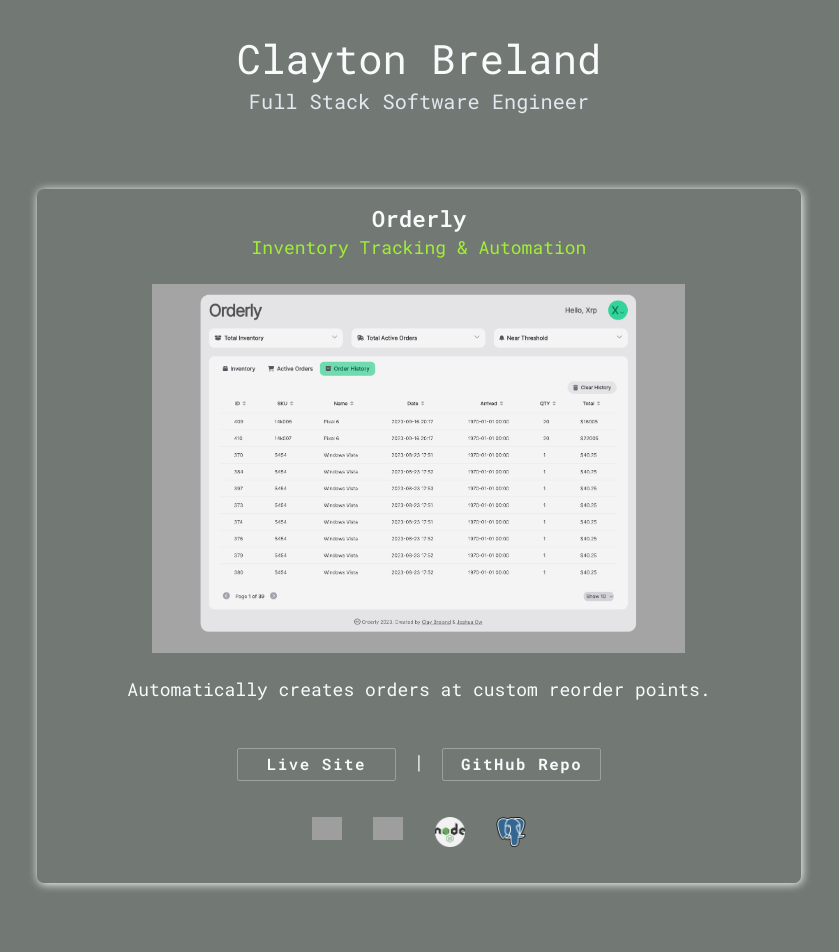
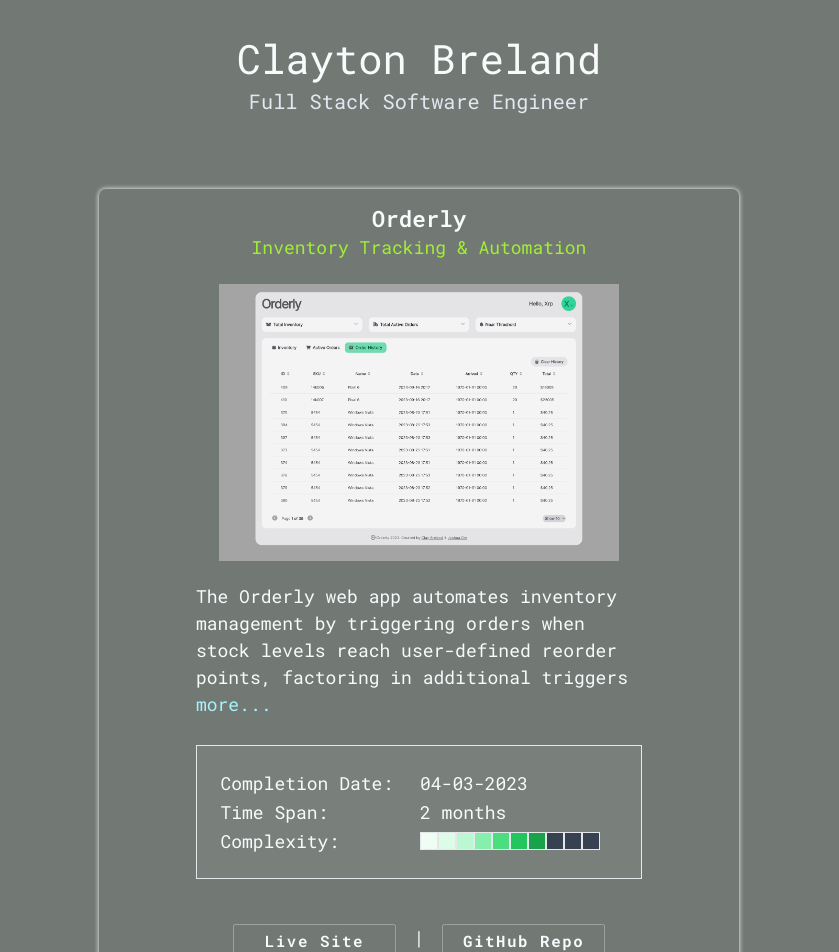
Before and after one commit to Brela/next-react-portfolio, a Next.js app: page / in a window 1280 px wide. Shown: the top 952 px of the page, without its empty margins (221-1060 px from the left). Built offline with nearby package versions, Linux system fonts and the light colour scheme; grey boxes are pictures that could not be loaded.

Commit message:
saving progress

```diff
--- /dev/null
+++ b/src/app/containers/ProjectContainer/Description.tsx
@@ -0,0 +1,33 @@
+"use client";
+import { useState } from "react";
+interface Props {
+  description: string;
+}
+
+const Description = ({ description }: Props) => {
+  const [showFullDescription, setShowFullDescription] = useState(false);
+  const charLimit = 170;
+
+  return (
+    <p className="whitespace-normal inline">
+      {showFullDescription || description.length <= charLimit
+        ? description
+        : `${description.substring(0, charLimit)} `}
+      {description.length > charLimit && (
+        <span className="text-blue-500 inline">
+          {!showFullDescription ? (
+            <button onClick={() => setShowFullDescription(true)} className="text-cyan-200 inline ">
+              more...
+            </button>
+          ) : (
+            <button onClick={() => setShowFullDescription(false)} className="text-cyan-200 inline ">
+              ...less
+            </button>
+          )}
+        </span>
+      )}
+    </p>
+  );
+};
+
+export default Description;
--- a/src/app/containers/ProjectContainer.tsx
+++ b/src/app/containers/ProjectContainer/index.tsx
@@ -1,6 +1,7 @@
 import React from "react";
 import Image from "next/image";
 import type { StaticImageData } from "next/image";
+import Description from "./Description";
 
 interface Props {
   title: string;
@@ -11,6 +12,10 @@ interface Props {
   screenshot: string;
   techIcons: string[];
   underMaintenance?: boolean;
+  completionDate: string;
+  timeSpan: string;
+  features?: string[];
+  complexity: number;
 }
 
 export default function ProjectContainer({
@@ -22,12 +27,16 @@ export default function ProjectContainer({
   screenshot,
   techIcons,
   underMaintenance,
+  completionDate,
+  timeSpan,
+  features,
+  complexity,
 }: Props) {
   return (
     <section className="relative">
       <article
-        className="rounded-md min-h-[500px] flex flex-col gap-3 items-center py-3 px-5 lg:px-20"
-        style={{ boxShadow: "1px 1px 10px white" }}
+        className="rounded-md min-h-[500px] flex flex-col gap-3 items-center py-3 px-5 lg:px-5"
+        style={{ boxShadow: "0px 0px 5px white" }}
       >
         {/* ----------------------- title & subtitle ---------------------------------------------------- */}
         <div>
@@ -37,11 +46,62 @@ export default function ProjectContainer({
 
         {/* ----------------------- image ---------------------------------------------------- */}
         <figure className="py-2">
-          <Image src={screenshot} alt={`${title} Screenshot`} width="533" height="400" />
+          <Image src={screenshot} alt={`${title} Screenshot`} width="400" height="300" />
         </figure>
 
+        {/* ----------------------- description ---------------------------------------------------- */}
+        <div className="text-left w-3/4">
+          <Description description={description} />
+        </div>
+
         {/* ----------------------- details ---------------------------------------------------- */}
-        <p>{description}</p>
+        <div className="flex flex-grow justify-center w-3/4 mt-3 lg:border lg:bg-white/5 p-5">
+          <table className="w-full">
+            <tbody>
+              <tr>
+                <td className="text-left w-1/2">Completion Date:</td>
+                <td className="text-left">{completionDate}</td>
+              </tr>
+              <tr>
+                <td className="text-left w-1/2">Time Span:</td>
+                <td className="text-left">{timeSpan}</td>
+              </tr>
+              <tr>
+                <td className="text-left w-1/2">Complexity:</td>
+                <td className="text-left">
+                  <div className="flex">
+                    {Array.from({ length: 10 }, (_, i) => {
+                      const colorClasses = [
+                        "bg-green-50",
+                        "bg-green-100",
+                        "bg-green-200",
+                        "bg-green-300",
+                        "bg-green-400",
+                        "bg-green-500",
+                        "bg-green-600",
+                        "bg-green-700",
+                        "bg-green-8300",
+                        "bg-green-900",
+                      ];
+                      const color = i < complexity ? colorClasses[i] : "bg-gray-700";
+                      return <div key={i} className={`w-4 h-4 border ${color}`}></div>;
+                    })}
+                  </div>
+                </td>
+              </tr>
+              {/* <tr>
+                <td className="text-left align-text-top w-1/2">Features:</td>
+                <td className="text-left">
+                  <ul>
+                    {features.map((feature, index) => (
+                      <li key={index}>- {feature}</li>
+                    ))}
+                  </ul>
+                </td>
+              </tr> */}
+            </tbody>
+          </table>
+        </div>
 
         {/* ----------------------- links ---------------------------------------------------- */}
         <div className="flex gap-4 w-full justify-center px-12 pt-7 rounded-sm">
--- a/src/app/page.tsx
+++ b/src/app/page.tsx
@@ -27,28 +27,40 @@ export default function Home() {
         <h2 className="text-slate-200 text-lg ">Full Stack Software Engineer</h2>
       </div>
       <section className="w-full">
-        {/*        <div className="w-full text-left text-xl text-slate-200 border-b border-white/0 mb-12 mt-16 px-20">
-            Projects:
-          </div> */}
-        <div className="flex flex-col items-center mx-auto gap-20 w-[80vw] lg:w-[70vw]">
+        {/*         <div className="w-full text-left text-xl text-slate-200 border-b border-white/70 mb-20">
+          Projects:
+        </div> */}
+        <div className="flex flex-col items-center mx-auto gap-20 w-[80vw] lg:w-[50vw] lg:min-w-[50vw]">
           <ProjectContainer
             title="Orderly"
             subTitle="Inventory Tracking & Automation"
-            description="Automatically creates orders at custom reorder points."
+            description="The Orderly web app automates inventory management by triggering orders when stock levels reach user-defined reorder points,
+             factoring in additional triggers at percentages of the reorder points for delivery times. To demonstrate its capabilities,
+              the app includes a simulation feature that artificially depletes stock to mimic real-world usage.
+            Orders can be automatically 'delivered' or manually checked off which replenishes stock levels.
+"
             liveSiteHref="https://orderlyapp.netlify.app/"
             githubRepoHref="https://github.com/DallasSoftwareDevelopersTeamC/orderly"
             screenshot={"/projects/orderly.png"}
             techIcons={orderlyTechIcons}
+            completionDate="04-03-2023"
+            timeSpan="2 months"
+            features={[]}
+            complexity={7}
             // underMaintenance={true}
           />
           <ProjectContainer
             title="Background Pixels"
             subTitle="Generate a Pixelated Background"
-            description="Automatically creates orders at custom reorder points."
+            description="Add any colors you like to the color array and create an intriguing piece of art with the click of a button; powered by vanilla JavaScript. Planning on implementing a feature to download as png."
             liveSiteHref="https://background-pixels.netlify.app/"
             githubRepoHref="https://github.com/Brela/background-pixels"
-            screenshot={"/projects/background-pixels.png"} // You may want to change this to the actual screenshot for Background Pixels
+            screenshot={"/projects/background-pixels.png"}
             techIcons={bgPixelsTechIcons}
+            completionDate="12-20-2022"
+            timeSpan="10 days"
+            features={["Making a fitting mobile friendly layout."]}
+            complexity={2}
           />
         </div>
       </section>
```
Also changed, not shown: public/Screenshot 2023-09-16 at 3.24.16 PM.png (added).
